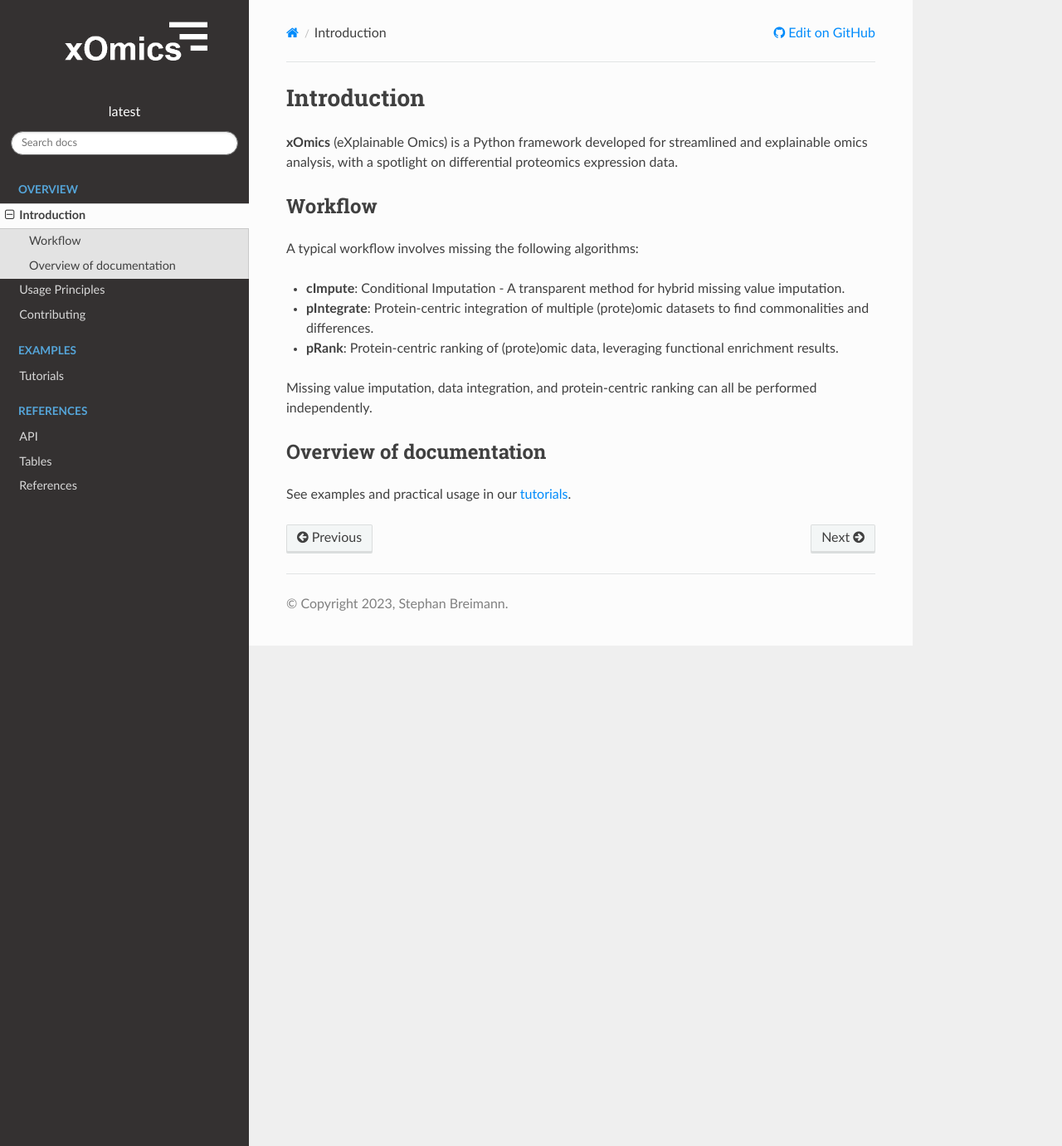
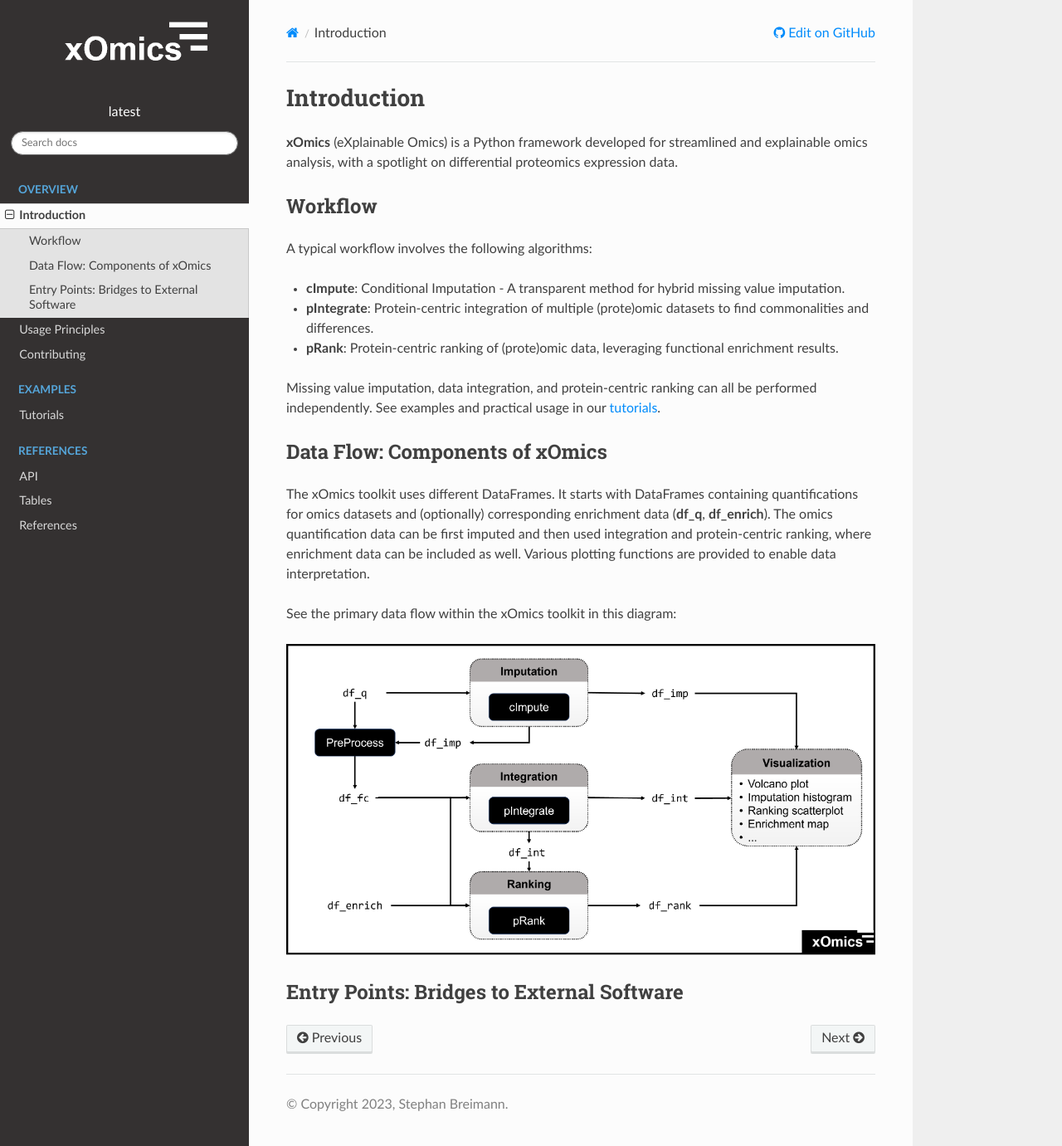
Before and after one commit to breimanntools/xomics, a Sphinx documentation site: the page built from docs/source/index/introduction.rst, in a window 1280 px wide and 1381 px high. Shown: the whole window at 83% size. Built offline with Sphinx 7.4.7 and the Read the Docs theme 2.0.0, drawn with Linux system fonts in a browser that asks for light colours.

Commit message:
Update Introduction

```diff
--- a/docs/source/index/introduction.rst
+++ b/docs/source/index/introduction.rst
@@ -6,14 +6,26 @@ spotlight on differential proteomics expression data.
 
 Workflow
 --------
-A typical workflow involves missing the following algorithms:
+A typical workflow involves the following algorithms:
 
 - **cImpute**: Conditional Imputation - A transparent method for hybrid missing value imputation.
 - **pIntegrate**: Protein-centric integration of multiple (prote)omic datasets to find commonalities and differences.
 - **pRank**: Protein-centric ranking of (prote)omic data, leveraging functional enrichment results.
 
-Missing value imputation, data integration, and protein-centric ranking can all be performed independently.
+Missing value imputation, data integration, and protein-centric ranking can all be performed independently. See examples
+and practical usage in our :ref:`tutorials <tutorials>`.
 
-Overview of documentation
--------------------------
-See examples and practical usage in our :ref:`tutorials <tutorials>`.
+Data Flow: Components of xOmics
+-------------------------------
+
+The xOmics toolkit uses different DataFrames. It starts with DataFrames containing quantifications for omics datasets
+and (optionally) corresponding enrichment data (**df_q**, **df_enrich**). The omics quantification data can be first
+imputed and then used integration and protein-centric ranking, where enrichment data can be included as well.
+Various plotting functions are provided to enable data interpretation.
+
+See the primary data flow within the xOmics toolkit in this diagram:
+
+.. image:: /_artwork/diagrams/components.png
+
+Entry Points: Bridges to External Software
+------------------------------------------
--- a/docs/source/index/usage_principles.rst
+++ b/docs/source/index/usage_principles.rst
@@ -21,8 +21,9 @@ To get started with xOmics, import it as follows:
 
     import xomics as xo
 
+Background information on the concepts of the key functionalities of xOmics are provided in the following chapters:
+
 .. toctree::
    :maxdepth: 1
 
-   usage_principles/data_flow_entry_points
    usage_principles/imputation
```
Also changed, not shown: docs/source/index/usage_principles/data_flow_entry_points.rst (deleted, +0 -17 lines).
